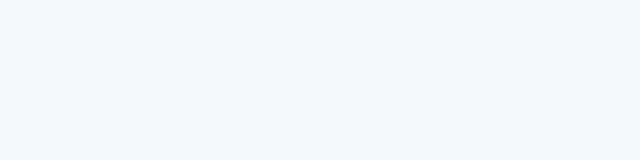
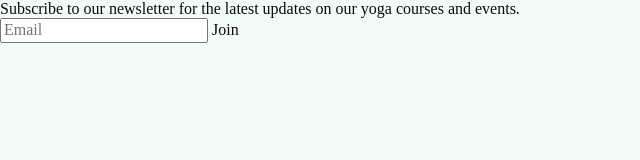
Before and after one commit to Ta1siia/yoga-bloom, a website: page src/index.html in a window 1280 px wide. Shown: the whole page, without its empty margins (0-640 px from the left). Drawn offline with nearby package versions, Linux system fonts and the light colour scheme; files that its build step writes are made by us from their sources.

Commit message:
markup start

```diff
--- a/src/partials/footer.html
+++ b/src/partials/footer.html
@@ -1 +1,21 @@
-<footer></footer>
+<footer>
+  <!-- logo -->
+
+  <p>
+    Subscribe to our newsletter for the latest updates on our yoga courses and
+    events.
+  </p>
+
+  <form>
+    <!-- <label for="email">Email</label> -->
+    <input
+      name="email"
+      id="email"
+      type="email"
+      placeholder="Email"
+      required
+      pattern="([A-z0-9_.-]{1,})@([A-z0-9_.-]{1,}).([A-z]{2,8})"
+    />
+    <button type="submit">Join</button>
+  </form>
+</footer>
```
